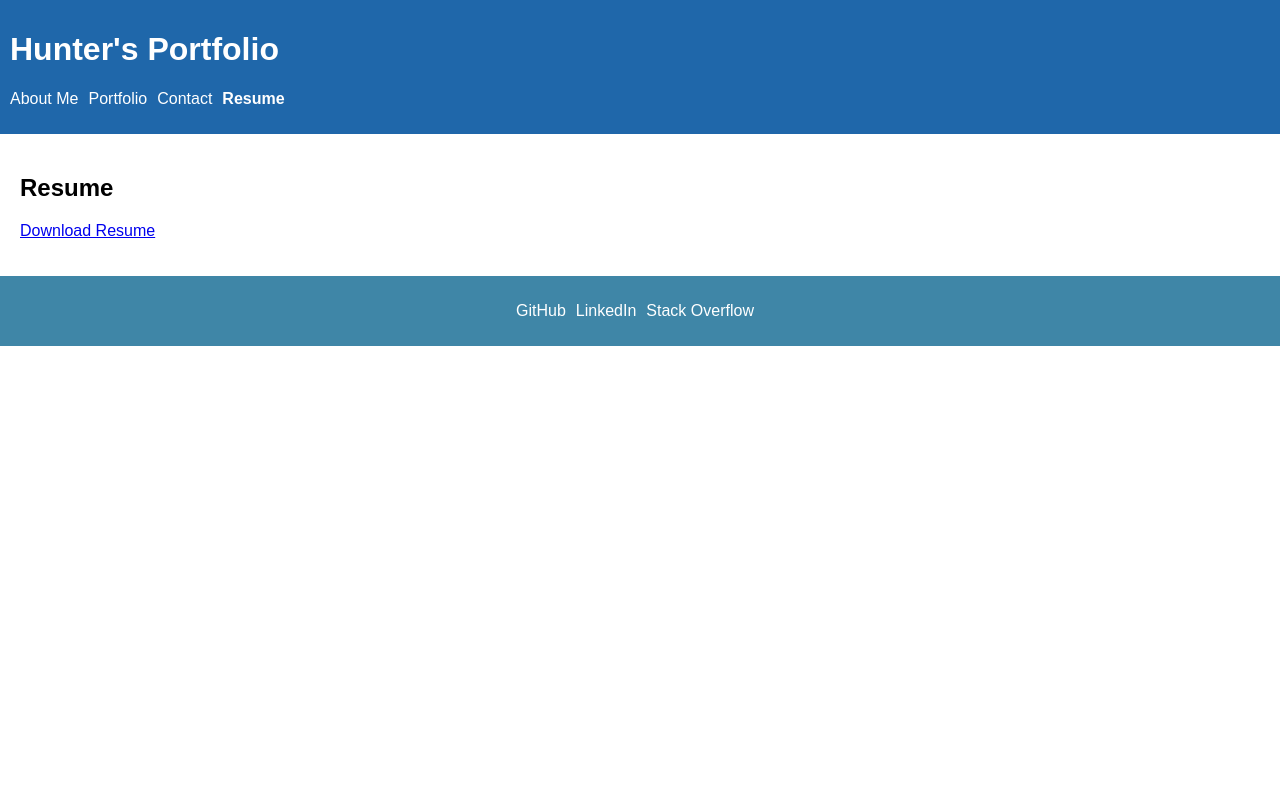
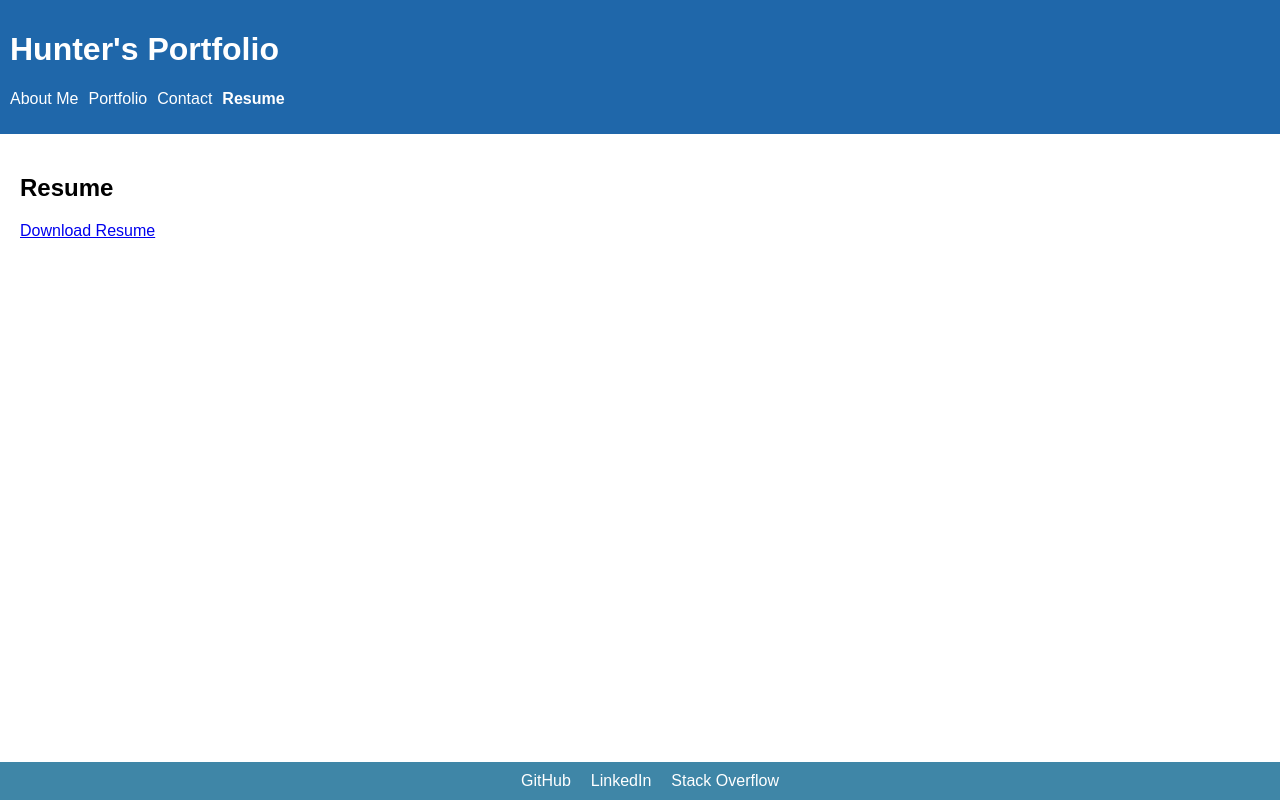
Before and after one commit to RRHunterH/React-Portfolio, a React app in the folder my-portfolio/: page /resume in a window 1280 px wide. Built offline with nearby package versions, Linux system fonts and the light colour scheme; the HTML template or start-up script is replaced by a standard one.

Commit message:
updaed the icon size & footer placement

```diff
--- a/my-portfolio/src/components/AboutMe.js
+++ b/my-portfolio/src/components/AboutMe.js
@@ -5,8 +5,12 @@
     <section>
       <h2>About Me</h2>
       <div>
-        <img src="" alt="Hunters Avatar" />
-        <p>Lorem ipsum dolor sit amet, consectetur adipiscing elit, sed do eiusmod tempor incididunt ut labore et dolore magna aliqua. Viverra vitae congue eu consequat ac felis donec. Et magnis dis parturient montes nascetur. Viverra justo nec ultrices dui sapien eget mi. Leo vel orci porta non pulvinar neque. Suspendisse interdum consectetur libero id faucibus nisl tincidunt eget. Platea dictumst quisque sagittis purus sit amet volutpat. Sit amet consectetur adipiscing elit ut aliquam. Magna etiam tempor orci eu lobortis elementum nibh. At consectetur lorem donec massa sapien.</p>
+        <img
+          src="/icon.png"
+          alt="Developer's Avatar"
+          style={{ maxWidth: '200px', maxHeight: '200px' }}
+        />
+        <p>Lorem ipsum dolor sit amet, consectetur adipiscing elit, sed do eiusmod tempor incididunt ut labore et dolore magna aliqua. Ut enim ad minim veniam, quis nostrud exercitation ullamco laboris nisi ut aliquip ex ea commodo consequat. Duis aute irure dolor in reprehenderit in voluptate velit esse cillum dolore eu fugiat nulla pariatur. Excepteur sint occaecat cupidatat non proident, sunt in culpa qui officia deserunt mollit anim id est laborum.</p>
       </div>
     </section>
   );
--- a/my-portfolio/src/components/Footer.js
+++ b/my-portfolio/src/components/Footer.js
@@ -3,12 +3,12 @@
 const Footer = () => {
   return (
     <footer>
-      <ul>
-        <li><a href="github.com">GitHub</a></li>
-        <li><a href="linkedin.com">LinkedIn</a></li>
-        <li><a href="stackoverflow.com">Stack Overflow</a></li>
-        {/* Add more links here if needed */}
-      </ul>
+      <div className="footer-links">
+        <a href="github.com">GitHub</a>
+        <a href="linkedin.com">LinkedIn</a>
+        <a href="stackoverflow.com">Stack Overflow</a>
+        {/* Add more links as necessary */}
+      </div>
     </footer>
   );
 }
--- a/my-portfolio/src/styles/styles.css
+++ b/my-portfolio/src/styles/styles.css
@@ -34,12 +34,7 @@
     padding: 20px;
   }
 
-  footer {
-    background-color: #3f86a7;
-    color: #fff;
-    text-align: center;
-    padding: 10px;
-  }
+
 
   footer ul {
     list-style-type: none;
@@ -55,3 +50,24 @@
     color: #fff;
     text-decoration: none;
   }
+
+  footer {
+    background-color: #3f86a7;
+    color: #fff;
+    text-align: center;
+    padding: 10px;
+    position: fixed;
+    bottom: 0;
+    width: 100%;
+  }
+
+  .footer-links {
+    display: flex;
+    justify-content: center;
+  }
+
+  .footer-links a {
+    color: #fff;
+    text-decoration: none;
+    margin: 0 10px;
+  }
```
